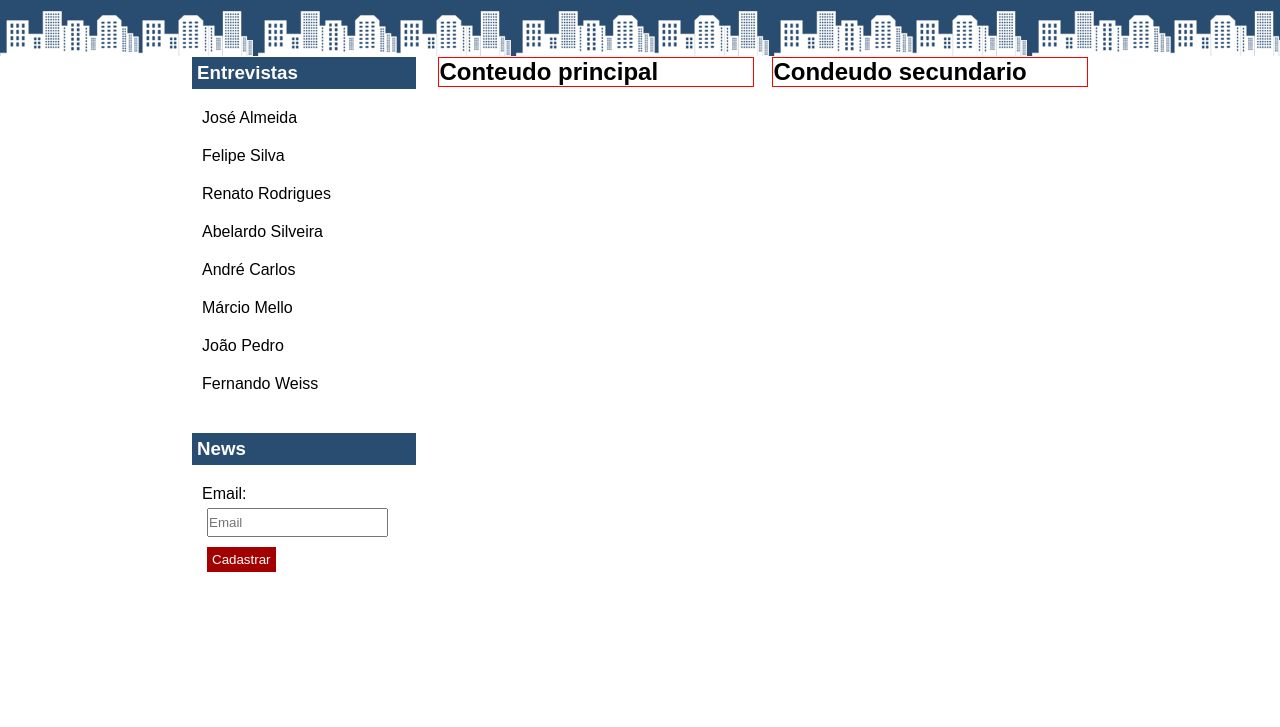
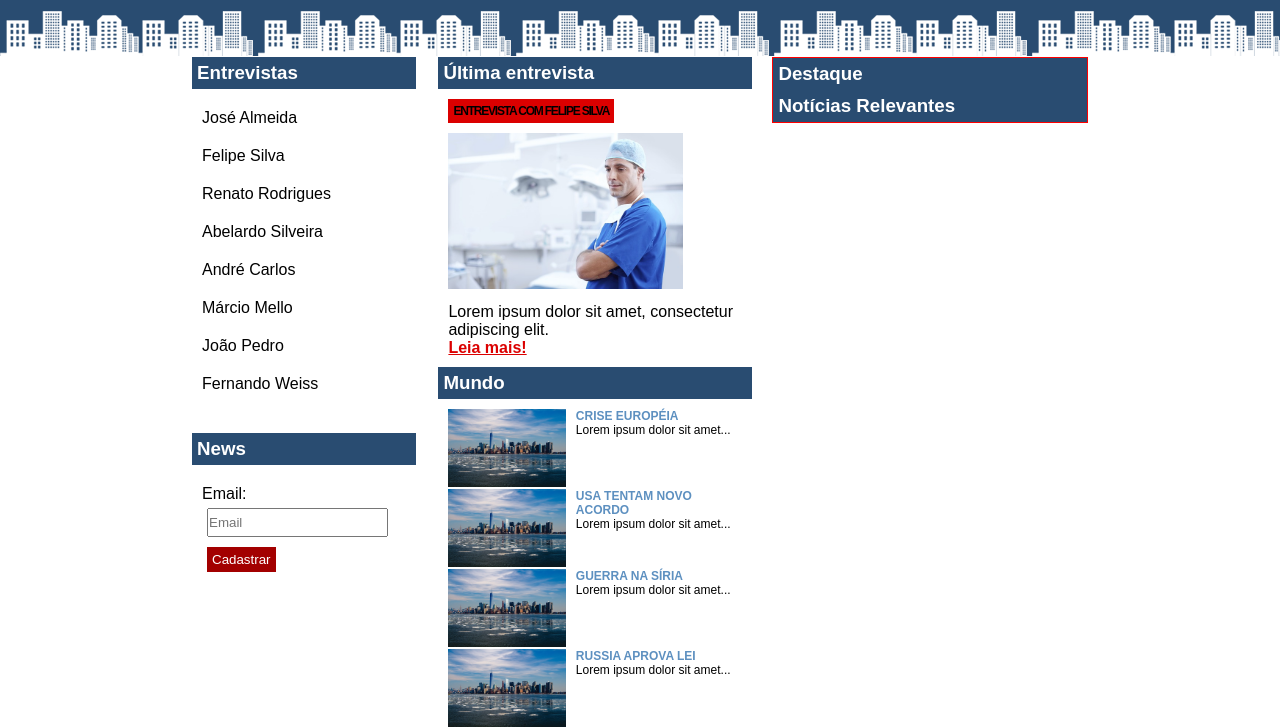
Before and after one commit to williamfm64/css-course, a plain HTML site: page projeto-noticias/pages/index.html in a window 1280 px wide. Shown: the part 173-900 px from the top of the page. Before the commit the page ends 800 px from the top, so only its background shows below. Drawn offline with Linux system fonts and the light colour scheme.

Commit message:
Finalizado conteúdo principal da Home

```diff
--- a/projeto-noticias/pages/index.html
+++ b/projeto-noticias/pages/index.html
@@ -53,10 +53,41 @@
                 </div>
             </div>
             <div id="secondary">
-                <h2>Condeudo secundario</h2>
+                <h3>Destaque</h3>
+
+                <h3>Notícias Relevantes</h3>
             </div>
+
             <div id="principal">
-                <h2>Conteudo principal</h2>
+                <h3>Última entrevista</h3>
+                <div id="last-post">
+                    <h4 class="main">Entrevista com Felipe Silva</h4>
+                    <img src="../images/doutor.jpg">
+                    <p> Lorem ipsum dolor sit amet, consectetur adipiscing elit.</p>
+                    <a href="">Leia mais!</a>
+                </div>
+
+                <h3>Mundo</h3>
+                <div class="world-news">
+                    <img src="../images/cidade.jpg">
+                    <h5>Crise Européia</h5>
+                    <p>Lorem ipsum dolor sit amet...</p>
+                </div>
+                <div class="world-news">
+                    <img src="../images/cidade.jpg">
+                    <h5>USA Tentam novo acordo</h5>
+                    <p>Lorem ipsum dolor sit amet...</p>
+                </div>
+                <div class="world-news">
+                    <img src="../images/cidade.jpg">
+                    <h5>Guerra na Síria</h5>
+                    <p>Lorem ipsum dolor sit amet...</p>
+                </div>
+                <div class="world-news">
+                    <img src="../images/cidade.jpg">
+                    <h5>Russia aprova Lei</h5>
+                    <p>Lorem ipsum dolor sit amet...</p>
+                </div>
             </div>
         </div>
 
--- a/projeto-noticias/styles/content.css
+++ b/projeto-noticias/styles/content.css
@@ -15,7 +15,6 @@
 }
 
 #principal {
-    border: 1px solid red;
     margin-left: 27.5%;
     width: 35%;
 
@@ -60,3 +59,49 @@ h3{
     border: none;
     cursor: pointer;
 }
+
+#last-post {
+    padding: 10px;
+}
+
+h4.main {
+    background-color: rgb(219, 0, 0);
+    display: inline-block;
+    padding: 5px;
+    font-size: 12px;
+    text-transform: uppercase;
+    font-weight: 900;
+    letter-spacing: -0.1em;
+    margin-bottom: 10px;
+}
+
+#last-post img {
+    width: 80%;
+    margin-bottom: 10px;
+}
+
+#last-post a{
+    color: rgb(219, 0, 0);
+    font-weight: 600;
+}
+
+.world-news{
+    padding: 10px;
+    min-height: 60px;
+}
+
+.world-news img {
+    width: 40%;
+    float: left;
+    margin-right: 10px;
+}
+
+.world-news h5 {
+    text-transform: uppercase;
+    font-size: 12px;
+    color: rgb(93, 144, 192);
+}
+
+.world-news p{
+    font-size: 12px;
+}
```
